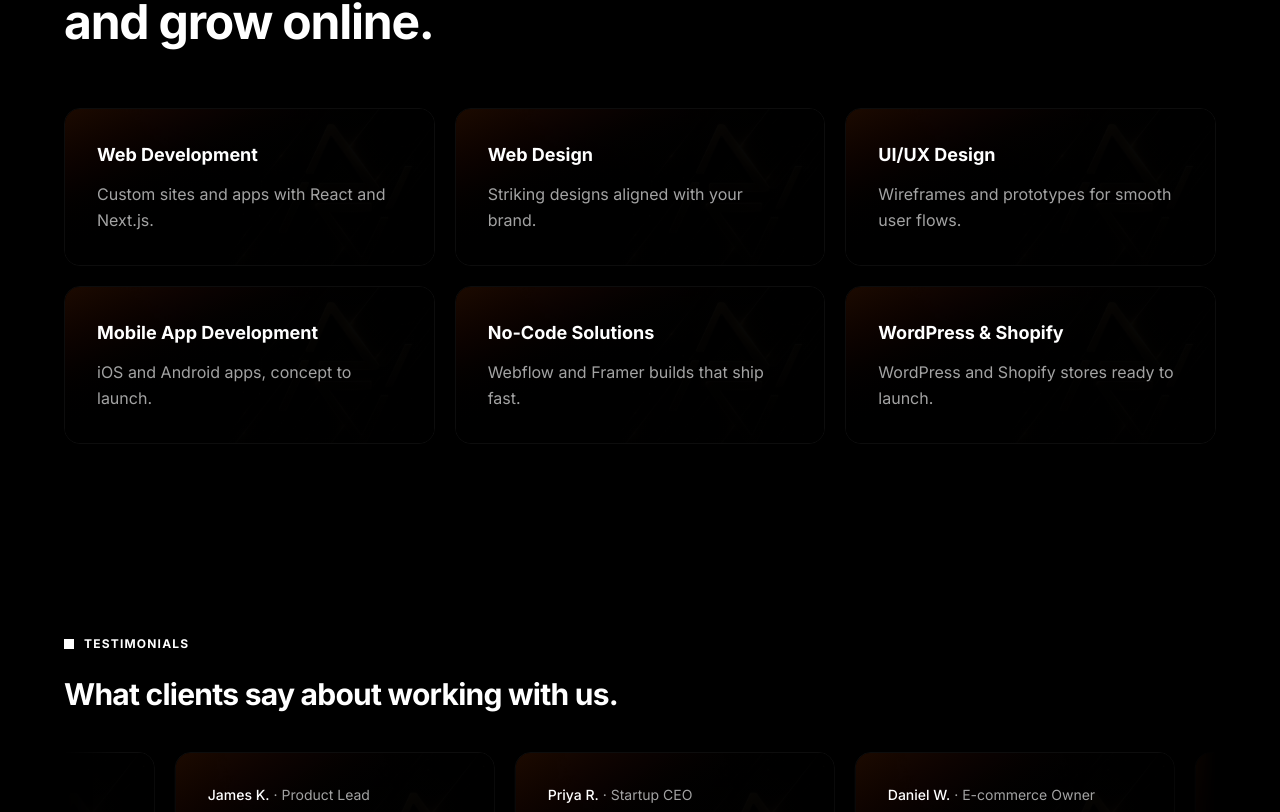
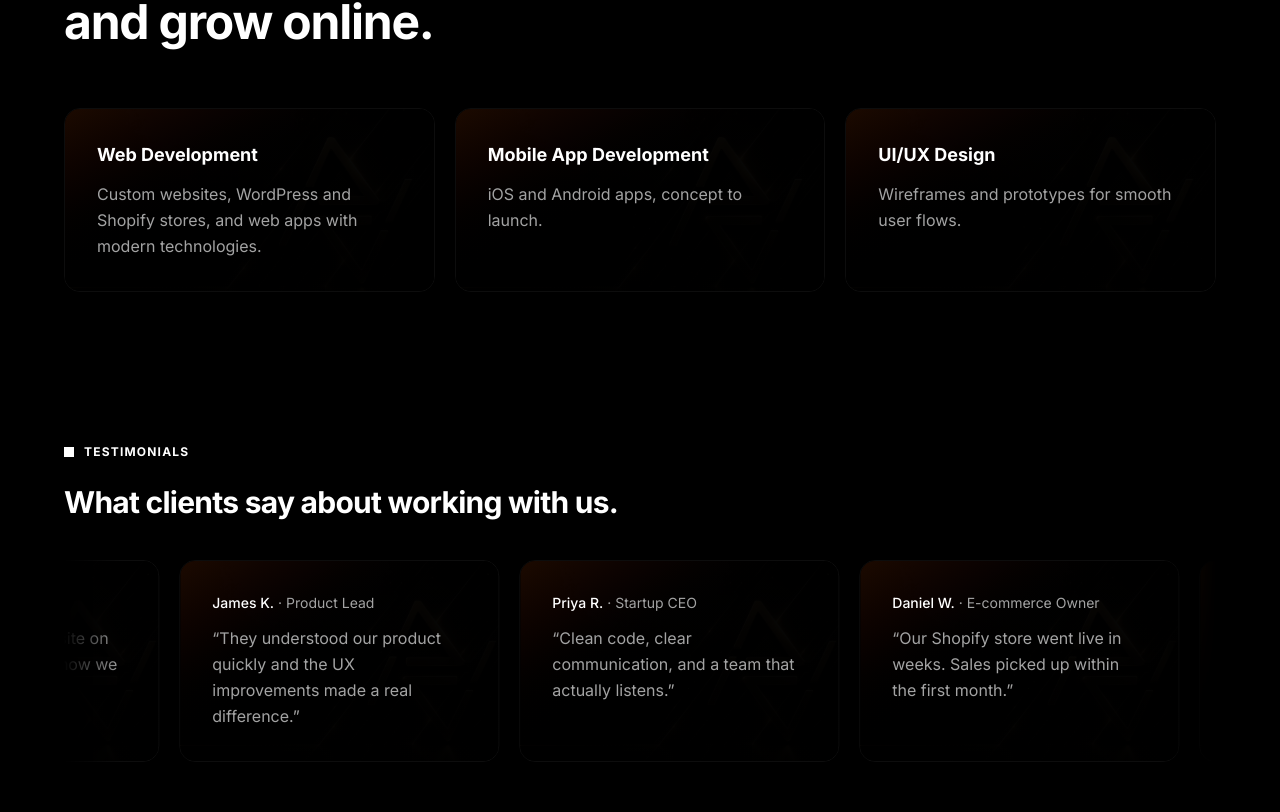
Before and after one commit to prathambhandari/atahastra-dev, a React (Vite) app: page / in a window 1280 px wide. Shown: the part 828-1640 px from the top of the page. Built offline with nearby package versions, Linux system fonts and the light colour scheme.

Commit message:
info updates

```diff
--- a/src/components/sections/Services.jsx
+++ b/src/components/sections/Services.jsx
@@ -4,39 +4,28 @@ import Reveal from '../ui/Reveal'
 const services = [
   {
     title: 'Web Development',
-    description: 'Custom sites and apps with React and Next.js.',
-  },
-  {
-    title: 'Web Design',
-    description: 'Striking designs aligned with your brand.',
-  },
-  {
-    title: 'UI/UX Design',
-    description: 'Wireframes and prototypes for smooth user flows.',
+    description:
+      'Custom websites, WordPress and Shopify stores, and web apps with modern technologies.',
   },
   {
     title: 'Mobile App Development',
     description: 'iOS and Android apps, concept to launch.',
   },
   {
-    title: 'No-Code Solutions',
-    description: 'Webflow and Framer builds that ship fast.',
-  },
-  {
-    title: 'WordPress & Shopify',
-    description: 'WordPress and Shopify stores ready to launch.',
+    title: 'UI/UX Design',
+    description: 'Wireframes and prototypes for smooth user flows.',
   },
 ]
 
 export default function Services() {
   return (
-    <section id="services" className="section-container pt-8 pb-20 md:pt-10 md:pb-28">
+    <section id="services" className="section-container pt-8 pb-16 md:pt-10 md:pb-24">
       <SectionLabel>Our Services</SectionLabel>
       <h2 className="max-w-3xl text-3xl font-bold leading-tight tracking-tight text-foreground md:text-4xl lg:text-5xl">
         Everything you need to launch and grow online.
       </h2>
 
-      <div className="mt-14 grid gap-4 sm:grid-cols-2 lg:grid-cols-3 lg:gap-5">
+      <div className="mt-14 grid grid-cols-1 gap-4 md:grid-cols-3 md:gap-5">
         {services.map((service, index) => (
           <Reveal key={service.title} delay={index * 60}>
             <article className="group relative h-full overflow-hidden rounded-2xl border border-white/5">
--- a/src/components/sections/Testimonials.jsx
+++ b/src/components/sections/Testimonials.jsx
@@ -32,7 +32,7 @@ export default function Testimonials() {
   const items = [...testimonials, ...testimonials]
 
   return (
-    <section className="section-container overflow-hidden py-16 md:py-20">
+    <section className="section-container overflow-hidden pb-16 pt-12 md:pb-20 md:pt-14">
       <SectionLabel>Testimonials</SectionLabel>
       <h2 className="max-w-xl text-2xl font-bold tracking-tight text-foreground md:text-3xl">
         What clients say about working with us.
--- a/src/data/contact.js
+++ b/src/data/contact.js
@@ -1 +1 @@
-export const CONTACT_EMAIL = 'contact@atahastra.com'
+export const CONTACT_EMAIL = 'admin@atahastra.com'
--- a/src/data/faq.js
+++ b/src/data/faq.js
@@ -2,7 +2,7 @@ const faqItems = [
   {
     question: 'What services do you offer?',
     answer:
-      'We build websites, web apps, UI/UX design, mobile apps, and no-code solutions. We also work with WordPress and Shopify for sites and online stores.',
+      'We build websites, web apps, UI/UX design, and mobile apps. We also work with WordPress and Shopify for sites and online stores.',
   },
   {
     question: 'How long does a typical project take?',
```
